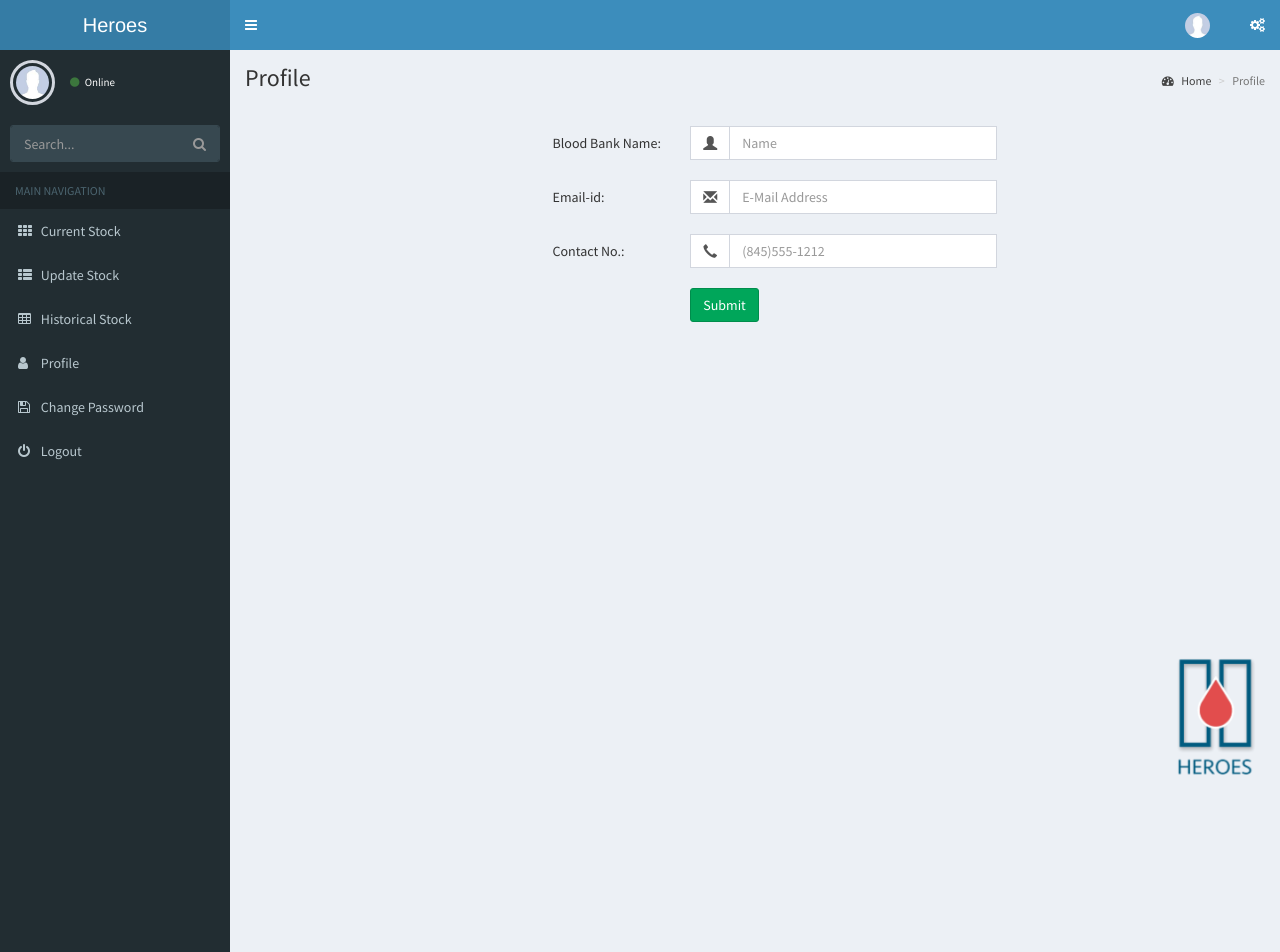
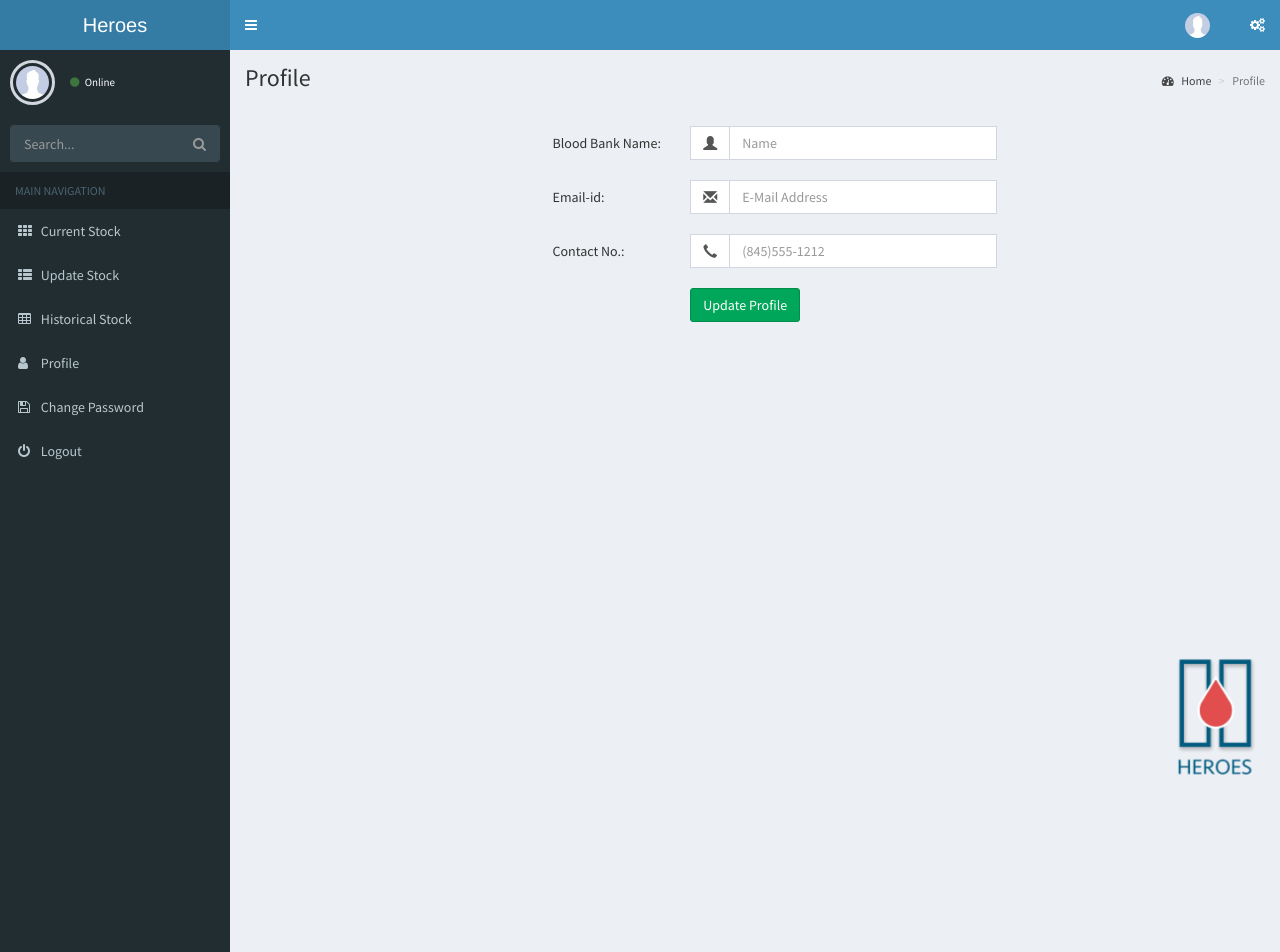
Before and after one commit to HeroesRepo/Dashboard, a PHP site: page /userProfile.php in a window 1280 px wide. Shown: the top 952 px of the page. Run offline with PHP 8.4, Linux system fonts and the light colour scheme; the visitor is signed in with stand-in values (Sample User, id 1); data that the repository does not hold is empty; some libraries are stand-ins or nearby versions.

Commit message:
changed button to update profile

```diff
--- a/userProfile.php
+++ b/userProfile.php
@@ -233,7 +233,7 @@ if(isset($_POST['update']))
                           <input name="contact_no" placeholder="(845)555-1212" class="form-control" type="text" onkeypress="return isNumberKey(event)" value="<?php echo $rec_credentials['contact_no']; ?>">
                           </div></td></tr>
                            <tr><td>&nbsp;</td></tr>
-                            <tr><td>&nbsp;</td><td align="left"><input type="submit" name="update" class="btn btn-success"></td></tr>
+                            <tr><td>&nbsp;</td><td align="left"><input type="submit" name="update" class="btn btn-success" value="Update Profile"></td></tr>
 
                         </form>
                     </table>
```
